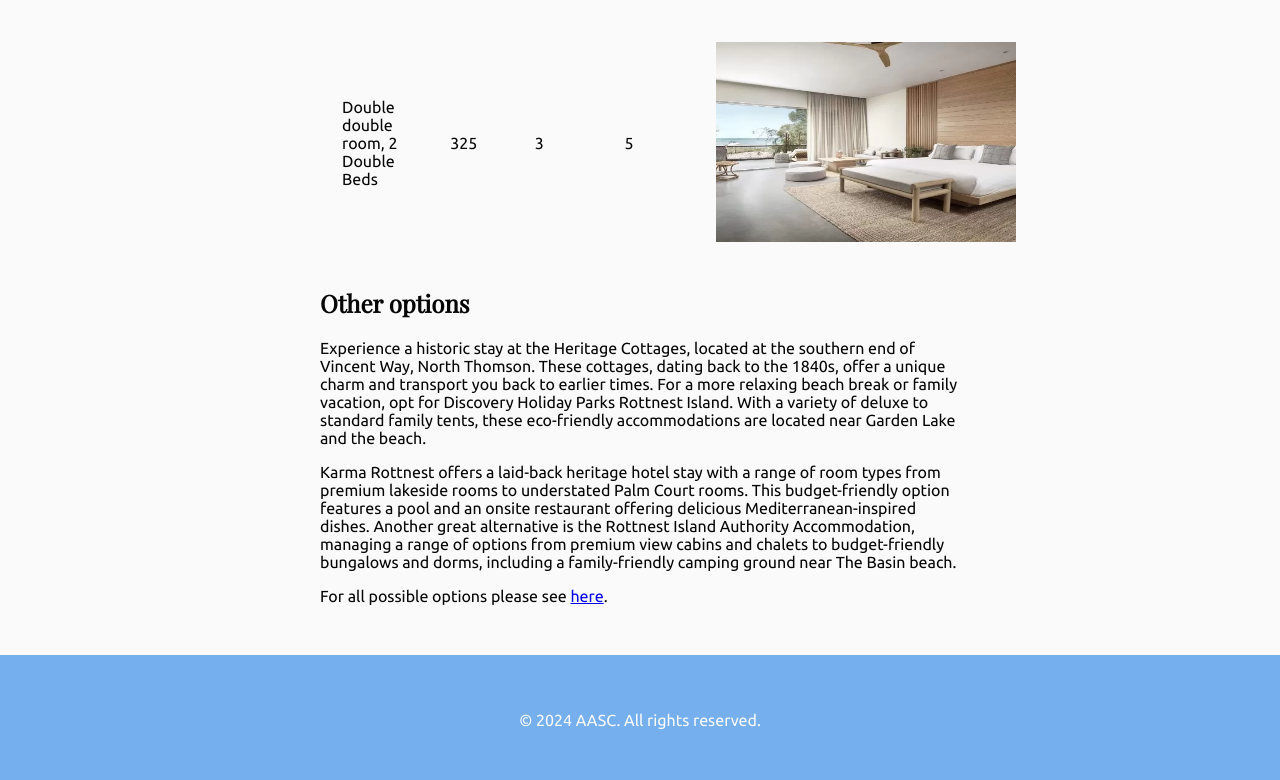
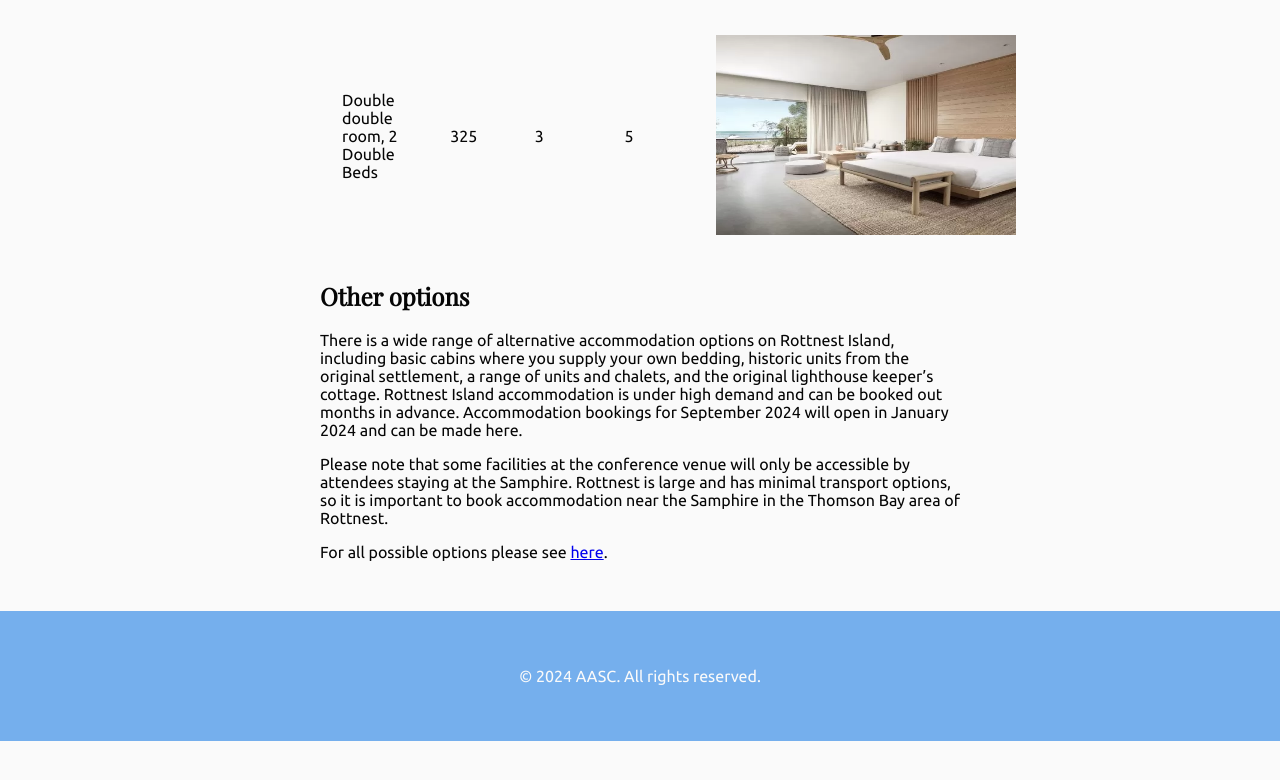
Before and after one commit to Tinula-kariyawasam/aasc2024WebsitE, a website: page web2/public/accommadation.html in a window 1280 px wide. Shown: the part 1158-1938 px from the top of the page. After the commit the page ends 1899 px from the top, so only its background shows below. Drawn offline with nearby package versions, Linux system fonts and the light colour scheme.

Commit message:
accom page single image + removing abstract tab

```diff
--- a/web2/public/accommadation.html
+++ b/web2/public/accommadation.html
@@ -29,7 +29,7 @@
                     </div>
                 </li>
                 <li><a href="programme.html">Programme</a></li>
-                <li><a href="abstracts.html">Abstracts</a></li>
+                <!-- <li><a href="abstracts.html">Abstracts</a></li> -->
                 <li><a href="workshops.html">Workshops</a></li>
                 <li><a href="invited.html">Invited</a></li>
                 <li><a href="information.html">Information</a></li>
@@ -42,7 +42,10 @@
 <div class="section-conference">
     <h2 class="left">Samphire Rottnest</h2>
 
-    <div class="image-container">
+    <!-- <img src="images/samp1.jpeg" class="img-small"> -->
+    <img src="images/samp1_crop.jpeg" width="700">
+
+    <!-- <div class="image-container">
         <img src="images/samp1.jpeg" class="img-large" alt="Image 1">
 
         <div class="img-small-container">
@@ -51,7 +54,7 @@
         </div>
 
         <img src="images/samp3.webp" class="img-xsmall" alt="Image 4">
-    </div>
+    </div> -->
 
     <p>Discover the barefoot luxury and beachfront allure of <a href="https://samphirerottnest.com.au/"
             target="_blank">Samphire Rottnest</a>, a boutique accommodation nestled in the heart of Thomson Bay. With 80
@@ -101,20 +104,12 @@
     </div>
 
     <h2 class="left">Other options</h2>
-    <p>Experience a historic stay at the Heritage Cottages, located at the southern end of Vincent Way, North Thomson.
-        These cottages, dating back to the 1840s, offer a unique charm and transport you back to earlier times. For a
-        more relaxing beach break
-        or family vacation, opt for Discovery Holiday Parks Rottnest Island. With a variety of deluxe to standard family
-        tents, these eco-friendly accommodations are located near Garden Lake and the beach.</p>
-    <p>Karma Rottnest offers a laid-back heritage hotel stay with a range of room types from premium lakeside rooms to
-        understated Palm Court rooms. This budget-friendly option features a pool and an onsite restaurant offering
-        delicious Mediterranean-inspired
-        dishes. Another great alternative is the Rottnest Island Authority Accommodation, managing a range of options
-        from premium view cabins and chalets to budget-friendly bungalows and dorms, including a family-friendly camping
-        ground near The Basin
-        beach.
-    </p>
-    <p>For all possible options please see <a href="https://bookings.stayrottnest.com">here</a>.</p>
+    <p>There is a wide range of alternative accommodation options on Rottnest Island, including basic cabins where you supply your own bedding, historic units from the original settlement,
+        a range of units and chalets, and the original lighthouse keeper’s cottage. Rottnest Island accommodation is under high
+        demand and can be booked out months in advance. Accommodation bookings for September 2024 will open in January 2024 and can be made here.</p>
+    <p>Please note that some facilities at the conference venue will only be accessible by attendees staying at the Samphire.
+        Rottnest is large and has minimal transport options, so it is important to book accommodation near the Samphire in the Thomson Bay area of Rottnest. </p>
+    <p>For all possible options please see <a href="https://www.rottnestisland.com/stay?tab=accommodation">here</a>.</p>
 </div>
 
 
```
Also changed, not shown: web2/public/abstracts.html (+1 -1 lines), web2/public/conference.html (+1 -1 lines), web2/public/contact.html (+1 -1 lines), web2/public/index.html (+3 -3 lines), web2/public/information.html (+1 -1 lines), web2/public/invited.html (+1 -1 lines), web2/public/programme.html (+1 -1 lines), web2/public/workshops.html (+1 -1 lines), web2/public/images/samp1_crop.jpeg (added).
